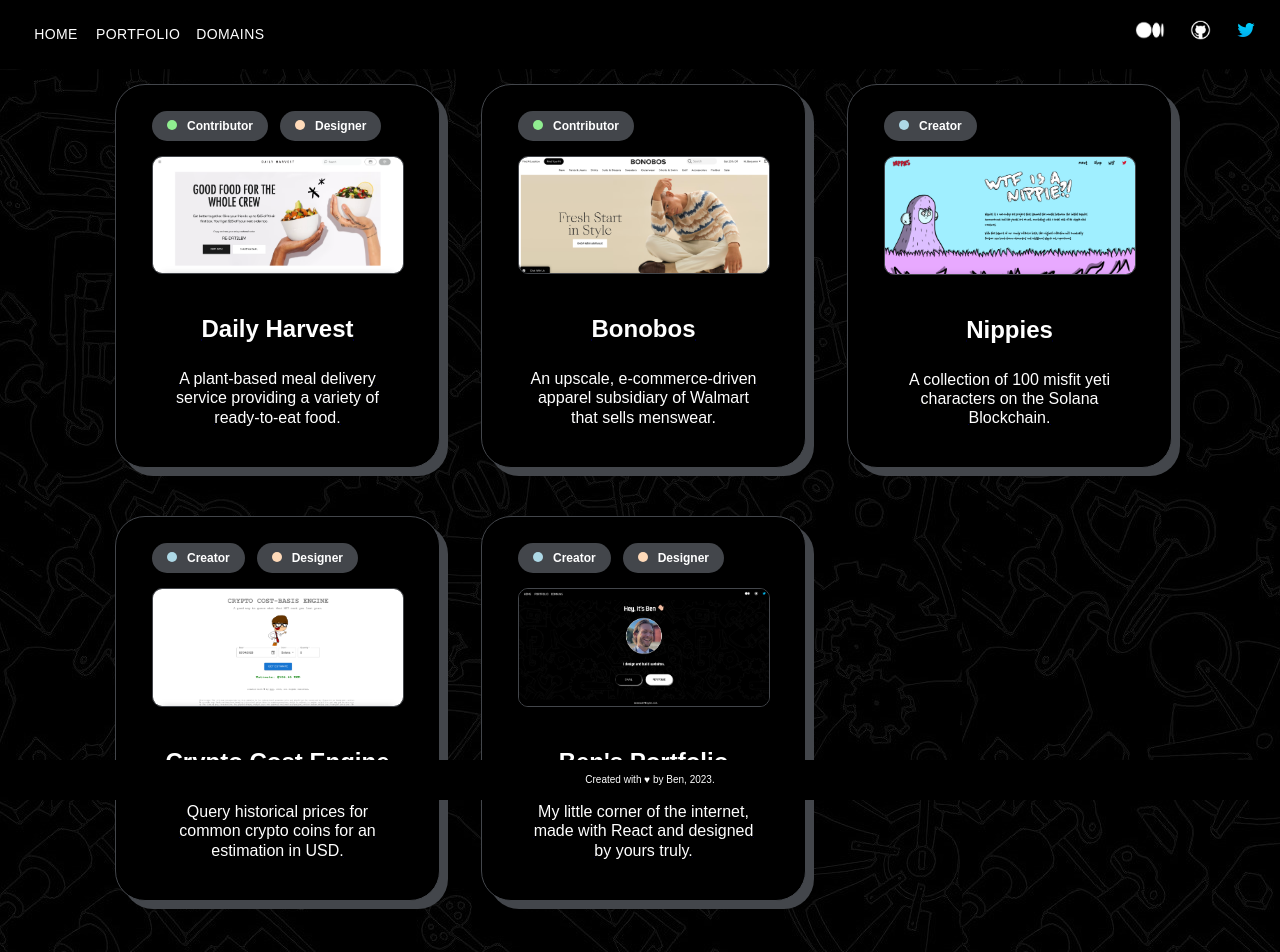
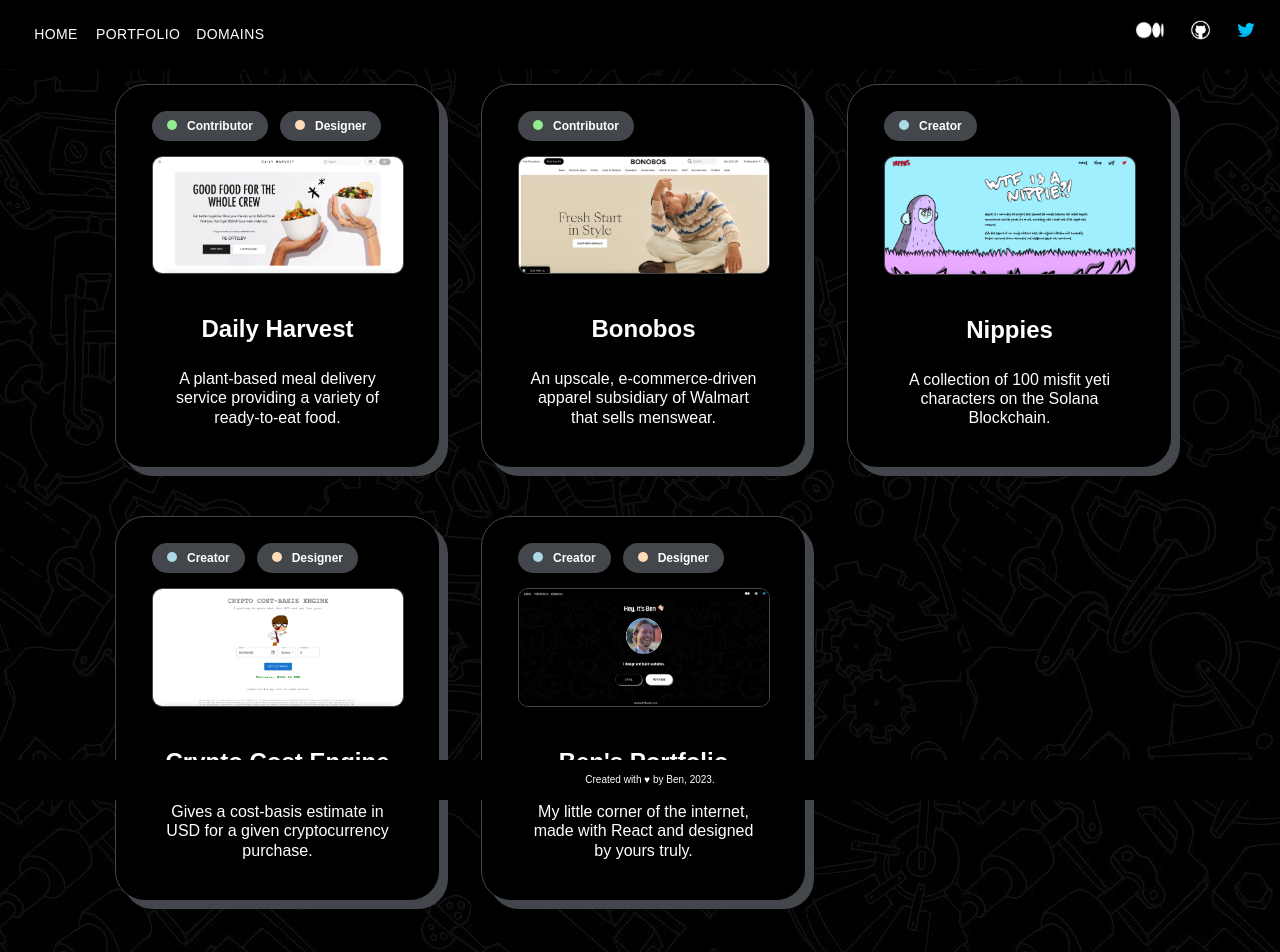
Before and after one commit to benhurley/website-upgrade, a React (Create React App) app: page /portfolio in a window 1280 px wide. Shown: the top 952 px of the page. Built offline with nearby package versions, Linux system fonts and the light colour scheme; a web font is replaced by a local one.

Commit message:
update cryptocost project description

```diff
--- a/src/pages/Portfolio/projectData.ts
+++ b/src/pages/Portfolio/projectData.ts
@@ -33,7 +33,7 @@
         imgUrl: CryptoCostScreenshot,
         imgAlt: "Cryptocost homepage",
         title: "Crypto Cost Engine",
-        description: "Query historical prices for common crypto coins for an estimation in USD.",
+        description: "Gives a cost-basis estimate in USD for a given cryptocurrency purchase.",
         url: "https://cryptocost.netlify.app",
         badges: ["Creator", "Designer"],
     },
```
